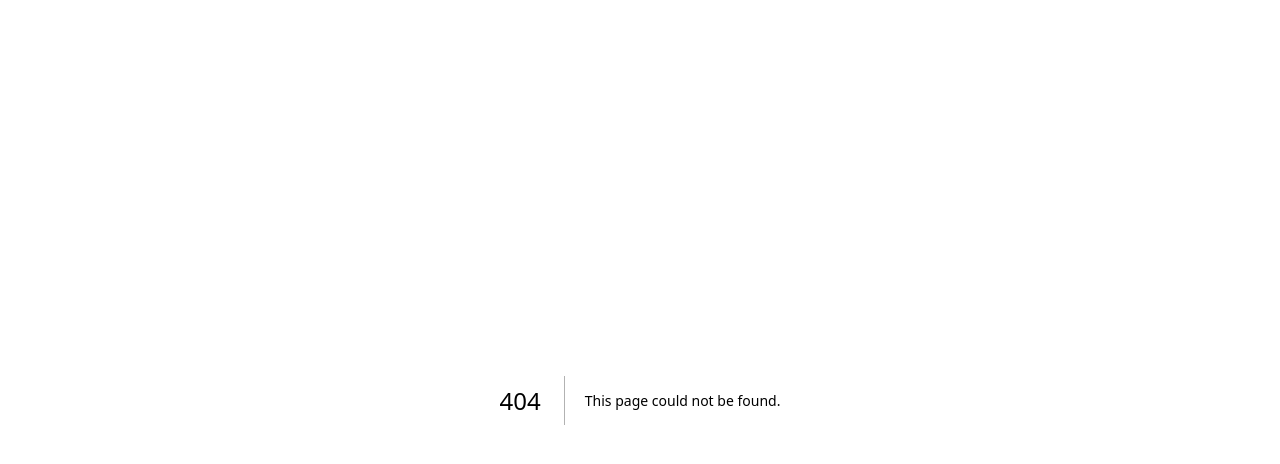
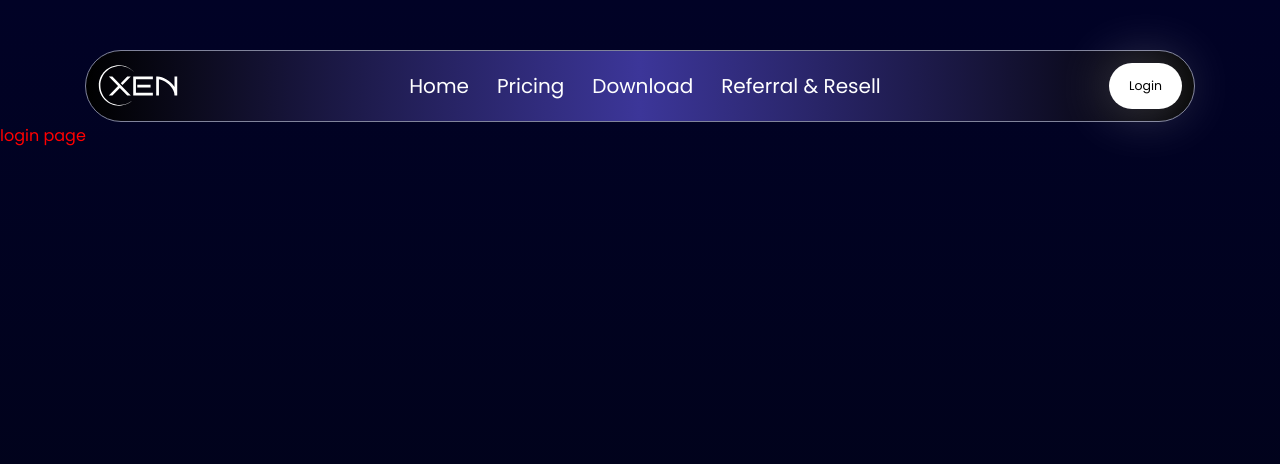
Before and after one commit to alimizbani72/Xen, a Next.js app: page /auth/login in a window 1280 px wide. Before the commit this address had no page. Shown: the top 464 px of the page. Built offline with nearby package versions, Linux system fonts and the light colour scheme.

Commit message:
feat: add layout and header

```diff
--- /dev/null
+++ b/src/app/(landing-auth)/auth/login/page.tsx
@@ -0,0 +1,6 @@
+'use client'
+import { Box } from '@mui/material'
+
+export default function Home() {
+  return <Box color="red">login page</Box>
+}
--- /dev/null
+++ b/src/app/(landing-auth)/layout.tsx
@@ -0,0 +1,42 @@
+import type { Metadata } from 'next'
+import { Poppins } from 'next/font/google'
+import '../../../public/assets/global.css'
+import { MaterialProvider } from '@/provider/material/MaterialProvider'
+import { Box } from '@mui/material'
+import Header from '@/app/_components/Header'
+
+const poppins = Poppins({
+  weight: '400',
+  subsets: ['latin'],
+  display: 'swap',
+})
+
+export const metadata: Metadata = {
+  title: 'Xen',
+  description: 'Xen',
+}
+
+export default function RootLayout({
+  children,
+}: Readonly<{
+  children: React.ReactNode
+}>) {
+  return (
+    <html lang="en" className={poppins.className}>
+      <body>
+        <MaterialProvider>
+          <Box
+            sx={{
+              minHeight: '100dvh',
+              background:
+                'linear-gradient(180deg, #010226 0%, #010315 100%),linear-gradient(180deg, #000946 0%, #040015 23.93%)',
+            }}
+          >
+            <Header />
+            {children}
+          </Box>
+        </MaterialProvider>
+      </body>
+    </html>
+  )
+}
--- a/src/app/ClientLayout.tsx
+++ /dev/null
@@ -1,9 +0,0 @@
-'use client'
-import { MaterialProvider } from '@/provider/material/MaterialProvider'
-import { PropsWithChildren } from 'react'
-
-const ClientLayout = ({ children }: PropsWithChildren) => {
-  return <MaterialProvider>{children}</MaterialProvider>
-}
-
-export default ClientLayout
--- /dev/null
+++ b/src/app/_components/Header/index.tsx
@@ -0,0 +1,123 @@
+'use client'
+
+import { Icon } from '@/components/Icon'
+import { getFontValue } from '@/utils'
+import { Box, Button, Drawer, IconButton, List, ListItem, ListItemButton, Stack, useMediaQuery } from '@mui/material'
+import Image from 'next/image'
+import Link from 'next/link'
+import { useRouter } from 'next/navigation'
+import { useState } from 'react'
+
+const links = [
+  { title: 'Home', href: '/' },
+  { title: 'Pricing', href: '/pricing' },
+  { title: 'Download', href: '/download' },
+  { title: 'Referral & Resell', href: '/referral-resell' },
+]
+
+const Header = () => {
+  const router = useRouter()
+  const [openDrawer, setOpenDrawer] = useState(false)
+  const isTabletOrWeb = useMediaQuery(theme => theme.breakpoints.up('md'))
+  if (isTabletOrWeb)
+    return (
+      <Stack
+        position="sticky"
+        direction="row"
+        maxWidth={1110}
+        width={'calc(100% - 32px)'}
+        border="1px solid #80839B"
+        borderRadius={50}
+        justifyContent="space-between"
+        alignItems="center"
+        top={50}
+        left="calc(50% - 555px)"
+        p={3}
+        sx={{
+          position: 'sticky',
+          direction: 'row',
+          maxWidth: 1110,
+          width: 'calc(100% - 32px)',
+          border: '1px solid #80839B',
+          borderRadius: 50,
+          justifyContent: 'space-between',
+          alignItems: 'center',
+          top: 50,
+          left: 'calc(50% - 555px)',
+          p: 3,
+          zIndex: 1000,
+          mx: 4,
+          mb: 13,
+          background: 'linear-gradient(90deg, rgba(0, 0, 0, 1) 0%, rgba(60, 54, 153, 1) 50%, rgba(0, 0, 0, 1) 100%)',
+        }}
+      >
+        <Image src={'/assets/svg/logo.svg'} alt="Xen" width={83} height={41} />
+        <Stack direction="row" spacing={7}>
+          {links?.map(link => (
+            <Box
+              component={Link}
+              href={link.href}
+              key={link.title}
+              sx={{ ...getFontValue(), color: '#fff', textDecoration: 'none' }}
+            >
+              {link.title}
+            </Box>
+          ))}
+        </Stack>
+        <Button size="small" sx={{ py: 3 }} onClick={() => router?.push('/auth/login')}>
+          Login
+        </Button>
+      </Stack>
+    )
+
+  return (
+    <>
+      <Box
+        sx={{
+          position: 'fixed',
+          top: 16,
+          left: 16,
+          zIndex: 1000,
+          bgcolor: '#000',
+        }}
+        onClick={() => setOpenDrawer(true)}
+      >
+        <Icon name="menu" size={40} />
+      </Box>
+      <Drawer anchor={'left'} open={openDrawer} onClose={() => setOpenDrawer(false)}>
+        <Stack
+          sx={{
+            width: 250,
+            height: '100%',
+            background:
+              'linear-gradient(to bottom, rgba(0, 0, 0, 0.9) 0%, rgba(60, 54, 153, 0.9) 35%, rgba(0, 0, 0, 0.9) 100%)',
+            pt: 4,
+            pb: 8,
+          }}
+          role="presentation"
+          onClick={() => setOpenDrawer(false)}
+          justifyContent="space-between"
+        >
+          <List>
+            {links.map(link => (
+              <ListItem key={link.title}>
+                <ListItemButton
+                  LinkComponent={Link}
+                  href={link.href}
+                  sx={{ ...getFontValue(), color: '#fff', textDecoration: 'none' }}
+                >
+                  {link.title}
+                </ListItemButton>
+              </ListItem>
+            ))}
+          </List>
+          <Button onClick={() => router?.push('/auth/signin')} sx={{ mx: 4 }}>
+            Login
+          </Button>
+        </Stack>
+      </Drawer>
+    </>
+  )
+}
+
+export default Header
--- a/src/app/layout.tsx
+++ /dev/null
@@ -1,29 +0,0 @@
-import type { Metadata } from 'next'
-import ClientLayout from '@/app/ClientLayout'
-import { Poppins } from 'next/font/google'
-import '../../public/global.css'
-
-const poppins = Poppins({
-  weight: '400',
-  subsets: ['latin'],
-  display: 'swap',
-})
-
-export const metadata: Metadata = {
-  title: 'Xen',
-  description: 'Xen',
-}
-
-export default function RootLayout({
-  children,
-}: Readonly<{
-  children: React.ReactNode
-}>) {
-  return (
-    <html lang="en" className={poppins.className}>
-      <body>
-        <ClientLayout>{children}</ClientLayout>
-      </body>
-    </html>
-  )
-}
--- a/src/provider/material/MaterialProvider.tsx
+++ b/src/provider/material/MaterialProvider.tsx
@@ -1,3 +1,4 @@
+'use client'
 import { CssBaseline } from '@mui/material'
 import { createTheme, ThemeOptions, ThemeProvider } from '@mui/material/styles'
 import { FC, PropsWithChildren, useMemo } from 'react'
--- a/src/provider/material/theme/breakpoints.ts
+++ b/src/provider/material/theme/breakpoints.ts
@@ -4,8 +4,8 @@ const breakpoints: BreakpointsOptions = {
   values: {
     xs: 0,
     sm: 512,
-    md: 1128,
-    lg: 1600,
+    md: 768,
+    lg: 1280,
     xl: 1920,
   },
 }
--- /dev/null
+++ b/src/utils/getFontValue.ts
@@ -0,0 +1,7 @@
+export const getFontValue = (fontSize: number = 20, fontWeight: number = 500) => {
+  return {
+    fontSize,
+    fontWeight,
+    fontStyle: 'normal',
+  }
+}
--- /dev/null
+++ b/src/utils/index.ts
@@ -0,0 +1 @@
+export { getFontValue } from './getFontValue'
```
Also changed, not shown: src/app/(landing-auth)/page.tsx (renamed from src/app/page.tsx, +13 -8 lines), public/assets/global.css (renamed from public/global.css), public/assets/svg/logo.svg (added).
